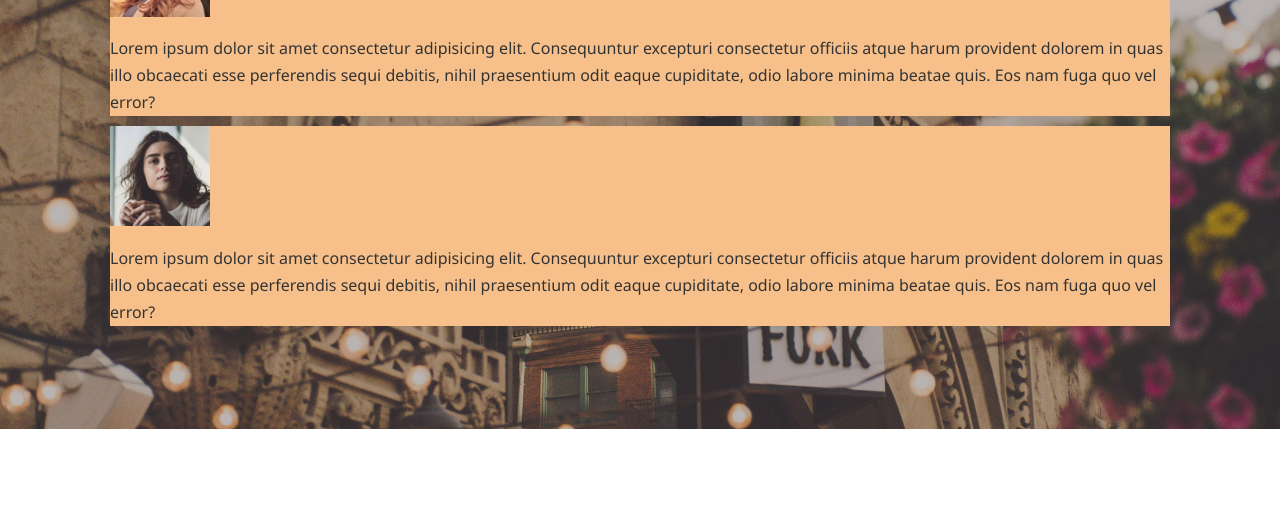
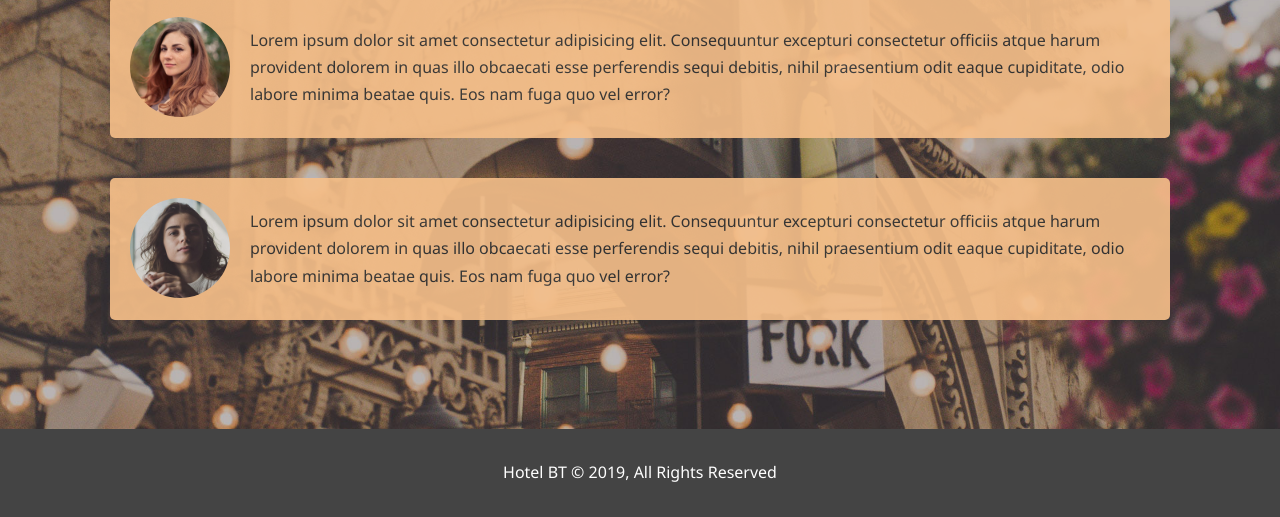
Before and after one commit to maximkoshelenko/modernhtmlcss, a plain HTML site: page hotel_website/about.html in a window 1280 px wide. Shown: the part 576-1093 px from the top of the page. Before the commit the page ends 1005 px from the top, so only its background shows below. Drawn offline with Linux system fonts and the light colour scheme.

Commit message:
Finish about page

```diff
--- a/hotel_website/about.html
+++ b/hotel_website/about.html
@@ -29,8 +29,11 @@
         <div class="container">
             <div class="info-left">
                 <h1 class="l-heading"><span class="text-primary">About</span> Hotel BT</h1>
-                <p>Lorem ipsum dolor sit amet consectetur adipisicing elit. Mollitia non eveniet dolorum reprehenderit eligendi, amet hic obcaecati consequuntur a earum! Ea quisquam ipsa iusto culpa harum delectus rem, voluptates tempora.</p>
-                <p>Lorem ipsum dolor sit amet consectetur adipisicing elit. Error sequi, quae veniam est fugit libero cumque sapiente quod officia quis?</p>
+                <p>Lorem ipsum dolor sit amet consectetur adipisicing elit. Mollitia non eveniet dolorum reprehenderit
+                    eligendi, amet hic obcaecati consequuntur a earum! Ea quisquam ipsa iusto culpa harum delectus rem,
+                    voluptates tempora.</p>
+                <p>Lorem ipsum dolor sit amet consectetur adipisicing elit. Error sequi, quae veniam est fugit libero
+                    cumque sapiente quod officia quis?</p>
             </div>
             <div class="info-right">
                 <img src="./img/photo-2.jpg" alt="hotel">
@@ -45,14 +48,22 @@
             <h2 class="l-heading">What Our Guests Say</h2>
             <div class="testimonial bg-primary">
                 <img src="./img/person-1.jpg" alt="Samantha">
-                <p>Lorem ipsum dolor sit amet consectetur adipisicing elit. Consequuntur excepturi consectetur officiis atque harum provident dolorem in quas illo obcaecati esse perferendis sequi debitis, nihil praesentium odit eaque cupiditate, odio labore minima beatae quis. Eos nam fuga quo vel error?</p>
+                <p>Lorem ipsum dolor sit amet consectetur adipisicing elit. Consequuntur excepturi consectetur officiis
+                    atque harum provident dolorem in quas illo obcaecati esse perferendis sequi debitis, nihil
+                    praesentium odit eaque cupiditate, odio labore minima beatae quis. Eos nam fuga quo vel error?</p>
             </div>
             <div class="testimonial bg-primary">
-                    <img src="./img/person-2.jpg" alt="Nika">
-                    <p>Lorem ipsum dolor sit amet consectetur adipisicing elit. Consequuntur excepturi consectetur officiis atque harum provident dolorem in quas illo obcaecati esse perferendis sequi debitis, nihil praesentium odit eaque cupiditate, odio labore minima beatae quis. Eos nam fuga quo vel error?</p>
-                </div>
+                <img src="./img/person-2.jpg" alt="Nika">
+                <p>Lorem ipsum dolor sit amet consectetur adipisicing elit. Consequuntur excepturi consectetur officiis
+                    atque harum provident dolorem in quas illo obcaecati esse perferendis sequi debitis, nihil
+                    praesentium odit eaque cupiditate, odio labore minima beatae quis. Eos nam fuga quo vel error?</p>
+            </div>
         </div>
     </section>
 
+    <footer id="main-footer">
+        <p>Hotel BT &copy; 2019, All Rights Reserved</p>
+    </footer>
 </body>
+
 </html>
--- a/hotel_website/css/style.css
+++ b/hotel_website/css/style.css
@@ -200,14 +200,6 @@ p {
     margin-bottom: 10px;
 }
 
-/* Footer */
-
-#main-footer {
-    text-align: center;
-    background: #444;
-    color: #fff;
-    padding: 20px;
-}
 /* About Info */
 
 #about-info .info-right {
@@ -234,13 +226,35 @@ p {
 #testimonials {
     height: 600px;
     background: url('../img/test-bg.jpg') no-repeat center center/cover;
-    padding-top: 40px;
+    padding-top: 100px;
 }
 
 #testimonials h2 {
     color: #fff;
+    text-align: center;
+    padding-bottom: 40px;
+}
+
+#testimonials .testimonial {
+    padding: 20px;
+    margin-bottom: 40px;
+    border-radius: 5px;
+    /* opacity is value to make element transparent from 0 to 1 */
+    opacity: 0.9;
 }
 
 #testimonials .testimonial img {
     width: 100px;
+    float: left;
+    border-radius: 50%;
+    margin-right: 20px;
 }
+
+/* Footer */
+
+#main-footer {
+    text-align: center;
+    background: #444;
+    color: #fff;
+    padding: 20px;
+}
```
